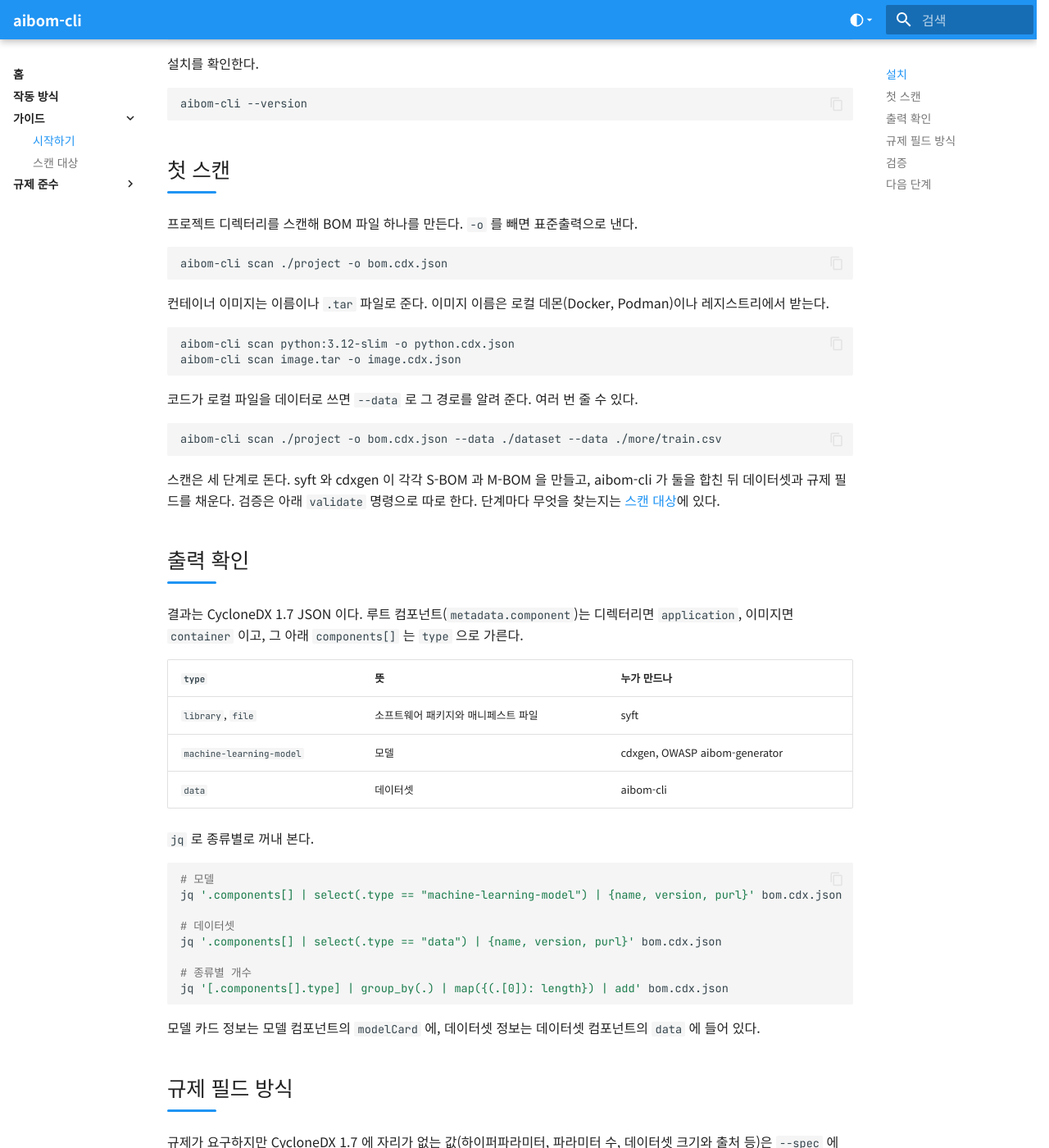
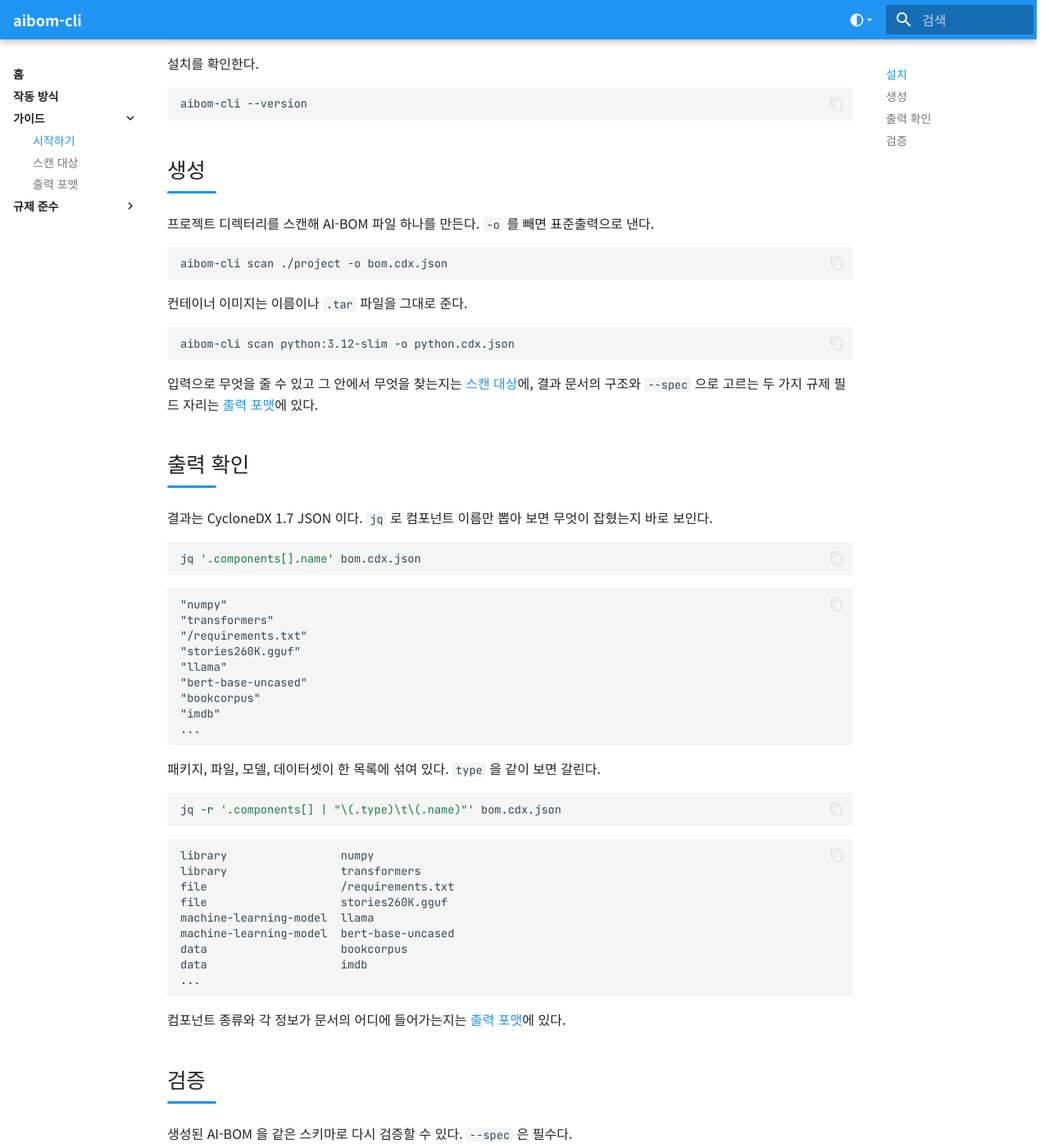
Before and after one commit to ai-devtestsecops-os/sure-aibom, an MkDocs documentation site: the page built from docs/guides/getting-started.md, in a window 1280 px wide and 1400 px high, scrolled down 749 px. Shown: the whole window at 82% size. Built offline with MkDocs 1.6.1 and Material for MkDocs 9.7.7, drawn with Linux system fonts in a browser that asks for light colours; some of the changed text lies outside the part shown.

Commit message:
docs: trim getting started to install, generate, inspect and validate, and split output format into its own guide

````diff
--- a/docs/guides/getting-started.md
+++ b/docs/guides/getting-started.md
@@ -2,7 +2,7 @@
 
 AI-BOM 은 AI 시스템을 이루는 소프트웨어 패키지(S-BOM), 모델(M-BOM), 데이터셋(D-BOM)의 목록이다. aibom-cli 는 디렉터리나
 컨테이너 이미지를 스캔해 이 셋을 CycloneDX 문서 하나로 내고, 규제(EU AI Act, ISO/IEC 42001, NIST AI RMF)가 요구하는 값을
-함께 적는다. 이 문서는 설치부터 첫 스캔, 결과 확인, 검증까지를 한 번에 따라가 본다.
+함께 적는다. 이 문서는 설치부터 생성, 출력 확인, 검증까지를 한 번에 따라가 본다.
 
 ## 설치
 
@@ -34,71 +34,62 @@ conda activate aibom-cli
 aibom-cli --version
 ```
 
-## 첫 스캔
+## 생성
 
-프로젝트 디렉터리를 스캔해 BOM 파일 하나를 만든다. `-o` 를 빼면 표준출력으로 낸다.
+프로젝트 디렉터리를 스캔해 AI-BOM 파일 하나를 만든다. `-o` 를 빼면 표준출력으로 낸다.
 
 ```bash
 aibom-cli scan ./project -o bom.cdx.json
 ```
 
-컨테이너 이미지는 이름이나 `.tar` 파일로 준다. 이미지 이름은 로컬 데몬(Docker, Podman)이나 레지스트리에서 받는다.
+컨테이너 이미지는 이름이나 `.tar` 파일을 그대로 준다.
 
 ```bash
 aibom-cli scan python:3.12-slim -o python.cdx.json
-aibom-cli scan image.tar -o image.cdx.json
 ```
 
-코드가 로컬 파일을 데이터로 쓰면 `--data` 로 그 경로를 알려 준다. 여러 번 줄 수 있다.
-
-```bash
-aibom-cli scan ./project -o bom.cdx.json --data ./dataset --data ./more/train.csv
-```
-
-스캔은 세 단계로 돈다. syft 와 cdxgen 이 각각 S-BOM 과 M-BOM 을 만들고, aibom-cli 가 둘을 합친 뒤 데이터셋과 규제 필드를
-채운다. 검증은 아래 `validate` 명령으로 따로 한다. 단계마다 무엇을 찾는지는 [스캔 대상](scan-targets.md)에 있다.
+입력으로 무엇을 줄 수 있고 그 안에서 무엇을 찾는지는 [스캔 대상](scan-targets.md)에, 결과 문서의 구조와 `--spec` 으로 고르는
+두 가지 규제 필드 자리는 [출력 포맷](output-format.md)에 있다.
 
 ## 출력 확인
 
-결과는 CycloneDX 1.7 JSON 이다. 루트 컴포넌트(`metadata.component`)는 디렉터리면 `application`, 이미지면 `container` 이고,
-그 아래 `components[]` 는 `type` 으로 가른다.
-
-| `type` | 뜻 | 누가 만드나 |
-|---|---|---|
-| `library`, `file` | 소프트웨어 패키지와 매니페스트 파일 | syft |
-| `machine-learning-model` | 모델 | cdxgen, OWASP aibom-generator |
-| `data` | 데이터셋 | aibom-cli |
-
-`jq` 로 종류별로 꺼내 본다.
+결과는 CycloneDX 1.7 JSON 이다. `jq` 로 컴포넌트 이름만 뽑아 보면 무엇이 잡혔는지 바로 보인다.
 
 ```bash
-# 모델
-jq '.components[] | select(.type == "machine-learning-model") | {name, version, purl}' bom.cdx.json
-
-# 데이터셋
-jq '.components[] | select(.type == "data") | {name, version, purl}' bom.cdx.json
-
-# 종류별 개수
-jq '[.components[].type] | group_by(.) | map({(.[0]): length}) | add' bom.cdx.json
+jq '.components[].name' bom.cdx.json
 ```
 
-모델 카드 정보는 모델 컴포넌트의 `modelCard` 에, 데이터셋 정보는 데이터셋 컴포넌트의 `data` 에 들어 있다.
+```
+"numpy"
+"transformers"
+"/requirements.txt"
+"stories260K.gguf"
+"llama"
+"bert-base-uncased"
+"bookcorpus"
+"imdb"
+...
+```
 
-## 규제 필드 방식
-
-규제가 요구하지만 CycloneDX 1.7 에 자리가 없는 값(하이퍼파라미터, 파라미터 수, 데이터셋 크기와 출처 등)은 `--spec` 에 따라 두 방식 중 하나로 적는다.
-
-| `--spec` | 어디에 적나 | 검증 스키마 | 고르는 기준 |
-|---|---|---|---|
-| `1.7` (기본) | 기존 `properties` 배열에 `aibom:` 키로 | 공식 CycloneDX 1.7 | 기존 도구가 그대로 읽어야 할 때 |
-| `v0.6` | AI-BOM v0.6 이 더한 전용 필드에 | AI-BOM v0.6 (CycloneDX) | 값의 타입과 허용값을 스키마로 묶고 싶을 때 |
+패키지, 파일, 모델, 데이터셋이 한 목록에 섞여 있다. `type` 을 같이 보면 갈린다.
 
 ```bash
-aibom-cli scan ./project -o bom.cdx.json               # properties 로
-aibom-cli scan ./project -o bom.cdx.json --spec v0.6   # v0.6 필드로
+jq -r '.components[] | "\(.type)\t\(.name)"' bom.cdx.json
 ```
 
-두 방식의 차이와 각 필드의 뜻은 [규제 준수](../compliance/index.md)에 있다.
+```
+library                 numpy
+library                 transformers
+file                    /requirements.txt
+file                    stories260K.gguf
+machine-learning-model  llama
+machine-learning-model  bert-base-uncased
+data                    bookcorpus
+data                    imdb
+...
+```
+
+컴포넌트 종류와 각 정보가 문서의 어디에 들어가는지는 [출력 포맷](output-format.md)에 있다.
 
 ## 검증
 
@@ -108,16 +99,3 @@ aibom-cli scan ./project -o bom.cdx.json --spec v0.6   # v0.6 필드로
 aibom-cli validate bom.cdx.json --spec 1.7
 aibom-cli validate bom.cdx.json --spec v0.6
 ```
-
-종료 코드는 셋이다.
-
-| 코드 | 뜻 |
-|---|---|
-| 0 | 성공 |
-| 2 | 실행 오류 (잘못된 인자나 입력, 도구 없음이나 실패) |
-| 3 | 스키마 불일치 |
-
-## 다음 단계
-
-- [스캔 대상](scan-targets.md): 디렉터리, 이미지, `.tar`, 로컬 데이터에서 무엇을 어떻게 찾는지
-- [규제 준수](../compliance/index.md): 규제가 요구하는 값이 BOM 의 어디에 어떤 이름으로 들어가는지
--- a/mkdocs.yml
+++ b/mkdocs.yml
@@ -53,6 +53,7 @@ nav:
       - guides/index.md                           # 섹션 이름을 누르면 이 페이지, 화살표로 펼침
       - 시작하기: guides/getting-started.md
       - 스캔 대상: guides/scan-targets.md
+      - 출력 포맷: guides/output-format.md
   - 규제 준수:
       - compliance/index.md
       - AI-BOM v0.6 필드: compliance/aibom-v0.6.md
````
Also changed, not shown: docs/compliance/index.md (+5 -4 lines), docs/guides/index.md (+4 -3 lines), docs/guides/output-format.md (added, +69 -0 lines).
